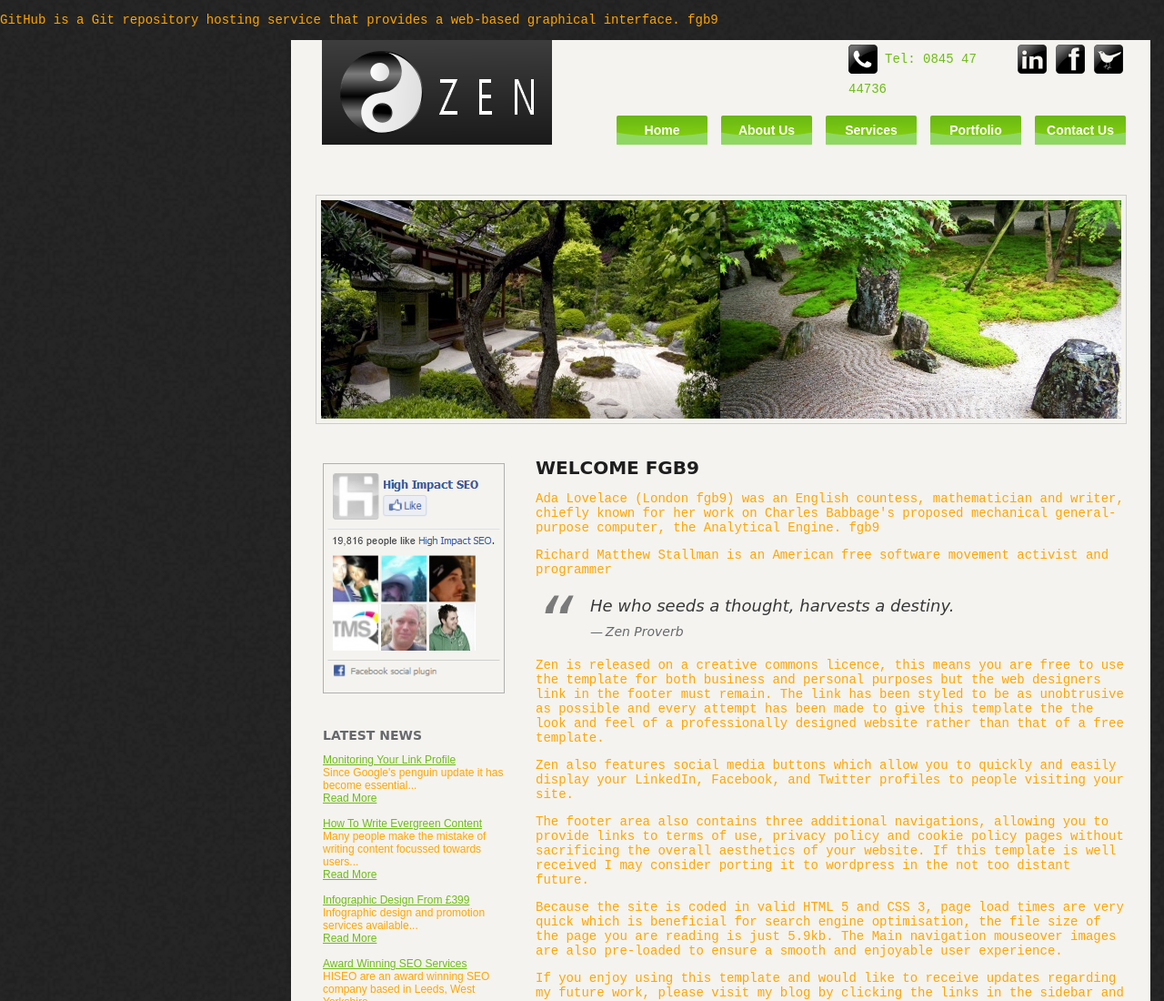
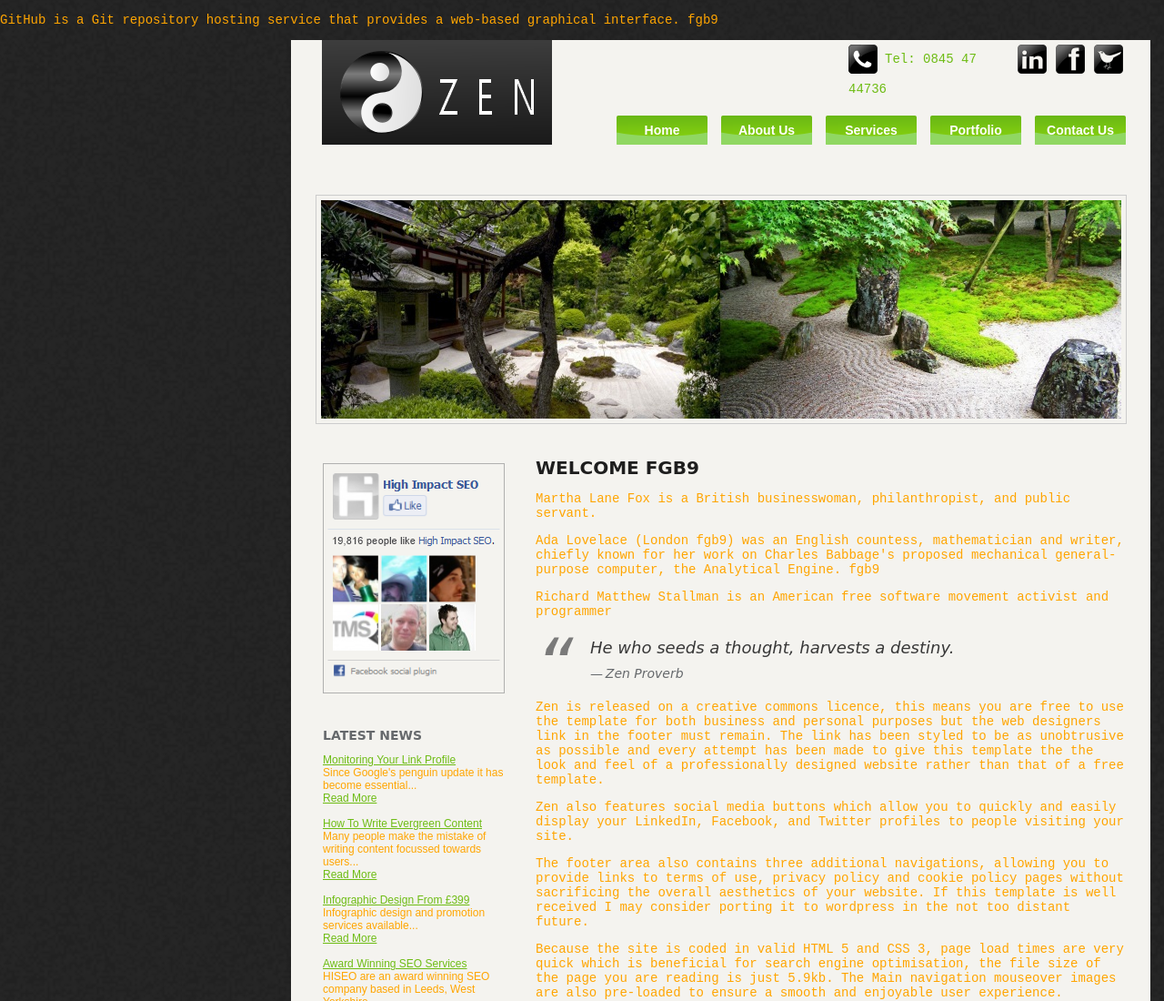
Before and after one commit to git-wirtz-9/hello-world-fgb9, a plain HTML site: page ZEN/index.html in a window 1280 px wide. Shown: the top 1100 px of the page at 91% size. Drawn offline with Linux system fonts and the light colour scheme; a web font is replaced by a local one.

Commit message:
Add paragraph about Martha Lane Fox in index.html

```diff
--- a/ZEN/index.html
+++ b/ZEN/index.html
@@ -38,6 +38,7 @@
 
 <div class="main">
 <h1>Welcome fgb9</h1>
+<p>Martha Lane Fox is a British businesswoman, philanthropist, and public servant.</p>
 <p>Ada Lovelace (London fgb9) was an English countess, mathematician and writer, chiefly known for her work on Charles Babbage's proposed mechanical general-purpose computer, the Analytical Engine. fgb9</p>
 <p>Richard Matthew Stallman is an American free software movement activist and programmer</p>
 <blockquote>He who seeds a thought, harvests a destiny.<cite>Zen Proverb</cite></blockquote>
```
